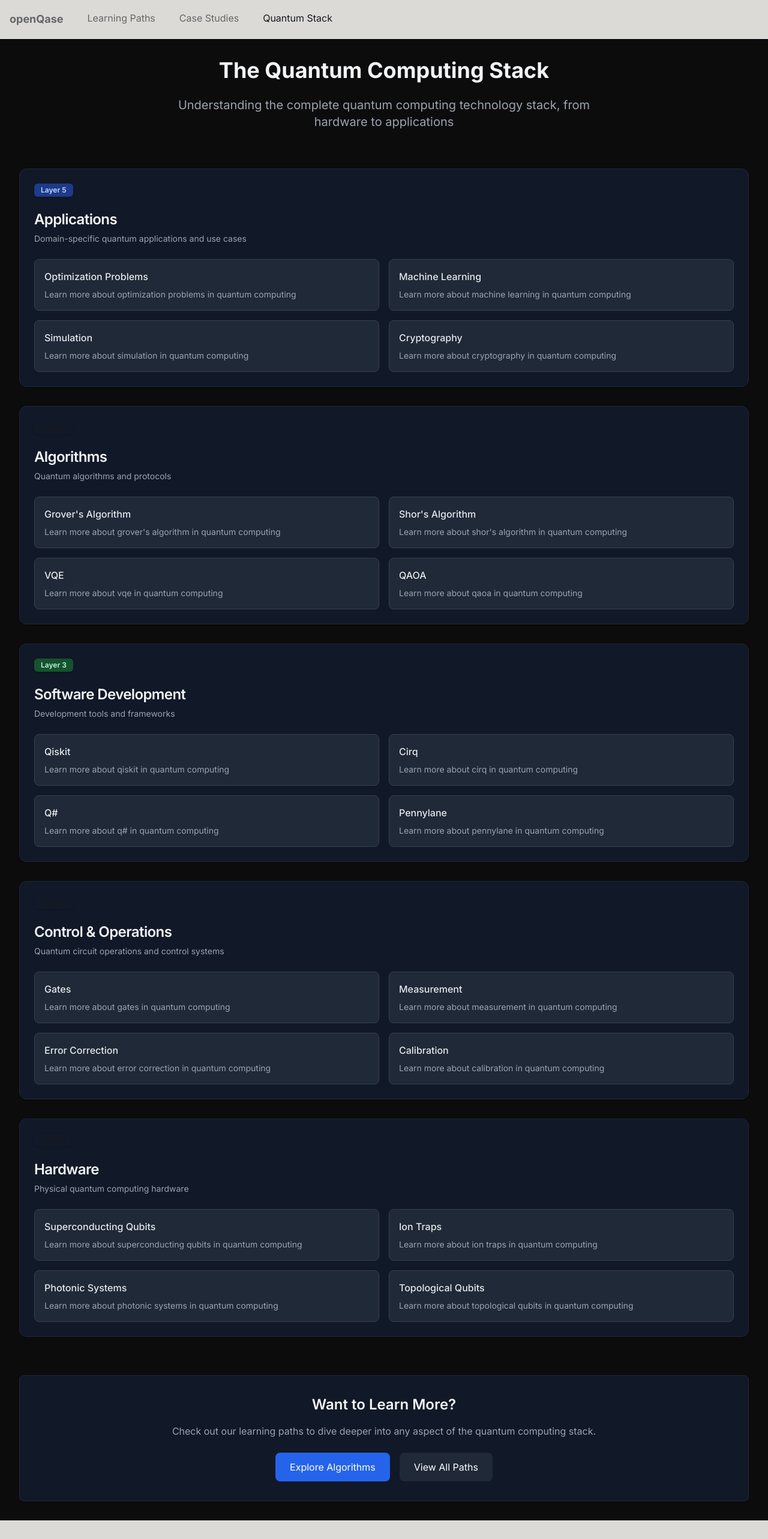
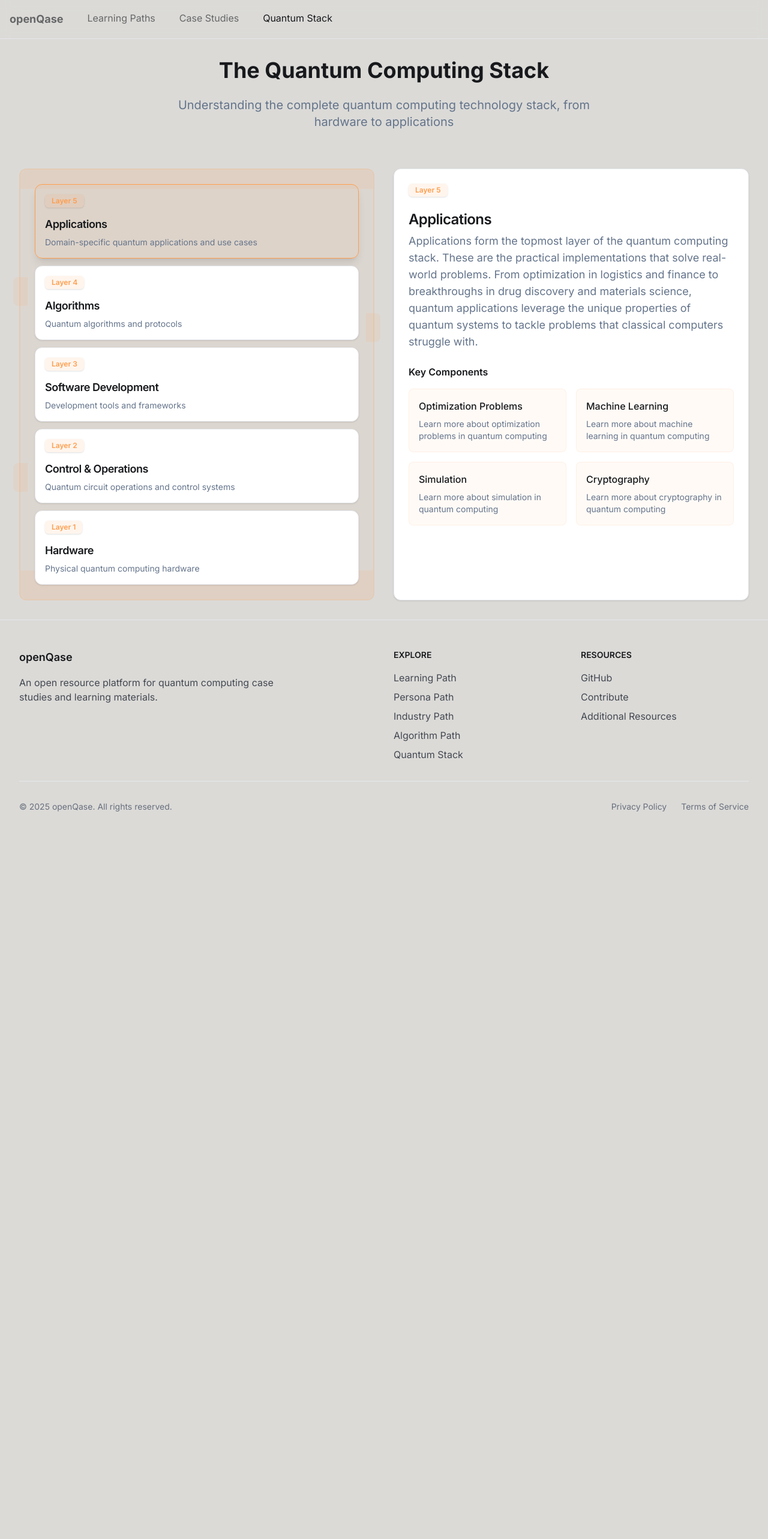
Before and after one commit to ddri/openqase, a Next.js app: page /quantum-stack in a window 1280 px wide. Shown: the top 2566 px of the page at 60% size. After the commit the page ends 1403 px from the top, so only its background shows below. Built offline with nearby package versions, Linux system fonts and the light colour scheme.

Commit message:
mass commit

```diff
--- a/content/persona/chemistry.mdx
+++ b/content/persona/chemistry.mdx
@@ -13,7 +13,6 @@ expertise:
   - "Drug Design"
 relatedCaseStudies:
   - "molecular-simulation"
-
 keywords:
   - "quantum chemistry"
   - "molecular simulation"
--- a/content/persona/finance.mdx
+++ b/content/persona/finance.mdx
@@ -12,9 +12,7 @@ expertise:
   - "Asset Allocation"
   - "Monte Carlo Simulation"
 relatedCaseStudies:
-  - "portfolio-optimization"
-  - "risk-analysis"
-  - "derivatives-pricing"
+  - "goldman-portfolio-optimization"
 keywords:
   - "quantum finance"
   - "portfolio optimization"
--- a/content/persona/government.mdx
+++ b/content/persona/government.mdx
@@ -11,9 +11,7 @@ expertise:
   - "International Collaboration"
   - "Technology Assessment"
 relatedCaseStudies:
-  - "national-security"
-  - "research-funding"
-  - "international-standards"
+- "goldman-portfolio-optimization"
 keywords:
   - "quantum policy"
   - "government"
--- a/content/persona/investor.mdx
+++ b/content/persona/investor.mdx
@@ -12,9 +12,7 @@ expertise:
   - "Due Diligence"
   - "Portfolio Management"
 relatedCaseStudies:
-  - "startup-evaluation"
-  - "market-analysis"
-  - "hardware-vs-software"
+  - "goldman-portfolio-optimization"
 keywords:
   - "quantum computing investment"
   - "venture capital"
--- a/content/persona/software-engineer.mdx
+++ b/content/persona/software-engineer.mdx
@@ -12,9 +12,7 @@ expertise:
   - "Classical-Quantum Integration"
   - "Testing and Validation"
 relatedCaseStudies:
-  - "algorithm-implementation"
-  - "hybrid-architecture"
-  - "error-mitigation"
+  - "goldman-portfolio-optimization"
 keywords:
   - "quantum software development"
   - "quantum programming"
--- a/src/app/quantum-stack/page.tsx
+++ b/src/app/quantum-stack/page.tsx
@@ -1,6 +1,10 @@
 // src/app/quantum-stack/page.tsx
+'use client';
+
+import { useState } from 'react';
 import { Card, CardHeader, CardTitle, CardDescription, CardContent } from '@/components/ui/card';
 import { Badge } from '@/components/ui/badge';
+import { cn } from '@/lib/utils';
 
 const stackLayers = [
   {
@@ -12,7 +16,8 @@ const stackLayers = [
       "Simulation",
       "Cryptography"
     ],
-    color: "blue"
+    content: "Applications form the topmost layer of the quantum computing stack. These are the practical implementations that solve real-world problems. From optimization in logistics and finance to breakthroughs in drug discovery and materials science, quantum applications leverage the unique properties of quantum systems to tackle problems that classical computers struggle with.",
+    layerNumber: 5
   },
   {
     title: "Algorithms",
@@ -23,7 +28,8 @@ const stackLayers = [
       "VQE",
       "QAOA"
     ],
-    color: "purple"
+    content: "Quantum algorithms are the mathematical procedures that harness quantum mechanical effects to solve computational problems. Some algorithms offer exponential speedup over classical methods for specific tasks. This layer bridges the gap between practical applications and the underlying quantum hardware.",
+    layerNumber: 4
   },
   {
     title: "Software Development",
@@ -34,7 +40,8 @@ const stackLayers = [
       "Q#",
       "Pennylane"
     ],
-    color: "green"
+    content: "The software development layer provides the tools and frameworks that developers use to write quantum programs. These frameworks abstract away much of the complexity of quantum operations while providing powerful capabilities for circuit design, optimization, and execution.",
+    layerNumber: 3
   },
   {
     title: "Control & Operations",
@@ -45,7 +52,8 @@ const stackLayers = [
       "Error Correction",
       "Calibration"
     ],
-    color: "yellow"
+    content: "Control and operations manage the precise manipulation of quantum states. This layer handles the translation of quantum algorithms into physical operations, implements error correction protocols, and ensures accurate measurement of quantum states.",
+    layerNumber: 2
   },
   {
     title: "Hardware",
@@ -56,51 +64,91 @@ const stackLayers = [
       "Photonic Systems",
       "Topological Qubits"
     ],
-    color: "red"
+    content: "The hardware layer forms the foundation of quantum computing. It encompasses the physical qubits and their supporting infrastructure. Different hardware approaches each have their own advantages and challenges in maintaining quantum coherence and scaling up to more qubits.",
+    layerNumber: 1
   }
 ];
 
 export default function QuantumStackPage() {
+  const [selectedLayer, setSelectedLayer] = useState(stackLayers[0]);
+
   return (
-    <main className="min-h-screen bg-[#0C0C0D] p-8">
-      <div className="max-w-7xl mx-auto">
+    <main className="container mx-auto p-8">
       <div className="text-center mb-16">
-          <h1 className="text-4xl font-bold text-gray-100 mb-6">
+        <h1 className="text-4xl font-bold mb-6">
           The Quantum Computing Stack
         </h1>
-          <p className="text-xl text-gray-400 max-w-3xl mx-auto">
+        <p className="text-xl text-muted-foreground max-w-3xl mx-auto">
           Understanding the complete quantum computing technology stack, from hardware to applications
         </p>
       </div>
 
-        <div className="space-y-8">
-          {stackLayers.map((layer, index) => (
+      <div className="grid grid-cols-1 lg:grid-cols-2 gap-8">
+        {/* Left side - Stack visualization */}
+        <div className="relative">
+          {/* Quantum Computer Container */}
+          <div className="bg-accent/5 border-2 border-accent/20 rounded-xl p-6 relative">
+            {/* Decorative elements */}
+            <div className="absolute top-0 left-0 w-full h-8 bg-accent/10 rounded-t-xl" />
+            <div className="absolute bottom-0 left-0 w-full h-12 bg-accent/10 rounded-b-xl" />
+
+            {/* Side connectors */}
+            <div className="absolute -left-3 top-1/4 w-6 h-12 bg-accent/10 rounded-l-lg" />
+            <div className="absolute -right-3 top-1/3 w-6 h-12 bg-accent/10 rounded-r-lg" />
+            <div className="absolute -left-3 bottom-1/4 w-6 h-12 bg-accent/10 rounded-l-lg" />
+
+            {/* Stack layers */}
+            <div className="space-y-3 relative z-10">
+              {stackLayers.map((layer) => (
                 <Card
                   key={layer.title}
-              className="bg-gray-900 border-gray-800 hover:border-gray-700 transition-all"
+                  className={cn(
+                    "cursor-pointer transition-all transform hover:scale-[1.02]",
+                    selectedLayer.title === layer.title
+                      ? "border-primary bg-primary/5 shadow-lg"
+                      : "hover:bg-accent/5"
+                  )}
+                  onClick={() => setSelectedLayer(layer)}
                 >
-              <CardHeader className="p-6">
-                <div className="flex items-center justify-between mb-4">
-                  <Badge className={`bg-${layer.color}-900 text-${layer.color}-200`}>
-                    Layer {stackLayers.length - index}
+                  <CardHeader className="p-4">
+                    <div className="flex items-center justify-between mb-2">
+                      <Badge className="bg-primary/10 text-primary">
+                        Layer {layer.layerNumber}
                       </Badge>
                     </div>
-                <CardTitle className="text-2xl text-gray-100 mb-2">
-                  {layer.title}
-                </CardTitle>
-                <CardDescription className="text-gray-400">
+                    <CardTitle className="text-lg">{layer.title}</CardTitle>
+                    <CardDescription className="text-sm text-muted-foreground">
                       {layer.description}
                     </CardDescription>
                   </CardHeader>
+                </Card>
+              ))}
+            </div>
+          </div>
+        </div>
+
+        {/* Right side - Layer details */}
+        <div className="lg:sticky lg:top-8">
+          <Card className="h-full">
+            <CardHeader className="p-6">
+              <Badge className="w-fit mb-4 bg-primary/10 text-primary">
+                Layer {selectedLayer.layerNumber}
+              </Badge>
+              <CardTitle className="text-2xl mb-4">{selectedLayer.title}</CardTitle>
+              <CardDescription className="text-lg text-muted-foreground">
+                {selectedLayer.content}
+              </CardDescription>
+            </CardHeader>
             <CardContent className="p-6 pt-0">
-                <div className="grid grid-cols-1 md:grid-cols-2 gap-4">
-                  {layer.items.map((item) => (
+              <h3 className="font-semibold mb-4">Key Components</h3>
+              <div className="grid grid-cols-1 sm:grid-cols-2 gap-4">
+                {selectedLayer.items.map((item) => (
                   <div
                     key={item}
-                      className="p-4 bg-gray-800 rounded-lg border border-gray-700"
+                    className="p-4 bg-accent/5 rounded-lg border border-accent/10"
                   >
-                      <h3 className="text-gray-200 font-medium mb-2">{item}</h3>
-                      <p className="text-sm text-gray-400">
+                    <h4 className="font-medium mb-2">{item}</h4>
+                    <p className="text-sm text-muted-foreground">
                       Learn more about {item.toLowerCase()} in quantum computing
                     </p>
                   </div>
@@ -108,30 +156,6 @@ export default function QuantumStackPage() {
               </div>
             </CardContent>
           </Card>
-          ))}
-        </div>
-
-        <div className="mt-16 p-8 bg-gray-900 border border-gray-800 rounded-lg text-center">
-          <h2 className="text-2xl font-semibold text-gray-100 mb-4">
-            Want to Learn More?
-          </h2>
-          <p className="text-gray-400 mb-6">
-            Check out our learning paths to dive deeper into any aspect of the quantum computing stack.
-          </p>
-          <div className="flex justify-center gap-4">
-            <a
-              href="/paths/algorithm"
-              className="inline-block bg-blue-600 hover:bg-blue-700 text-white px-6 py-3 rounded-lg transition-colors"
-            >
-              Explore Algorithms
-            </a>
-            <a
-              href="/paths"
-              className="inline-block bg-gray-800 hover:bg-gray-700 text-white px-6 py-3 rounded-lg transition-colors"
-            >
-              View All Paths
-            </a>
-          </div>
         </div>
       </div>
     </main>
```
Also changed, not shown: src/app/case-study/[slug]/page.tsx (+20 -7 lines), 5 other files (tests, documents, lock files or other folders). Lines whose indentation alone changed are shown as unchanged.
